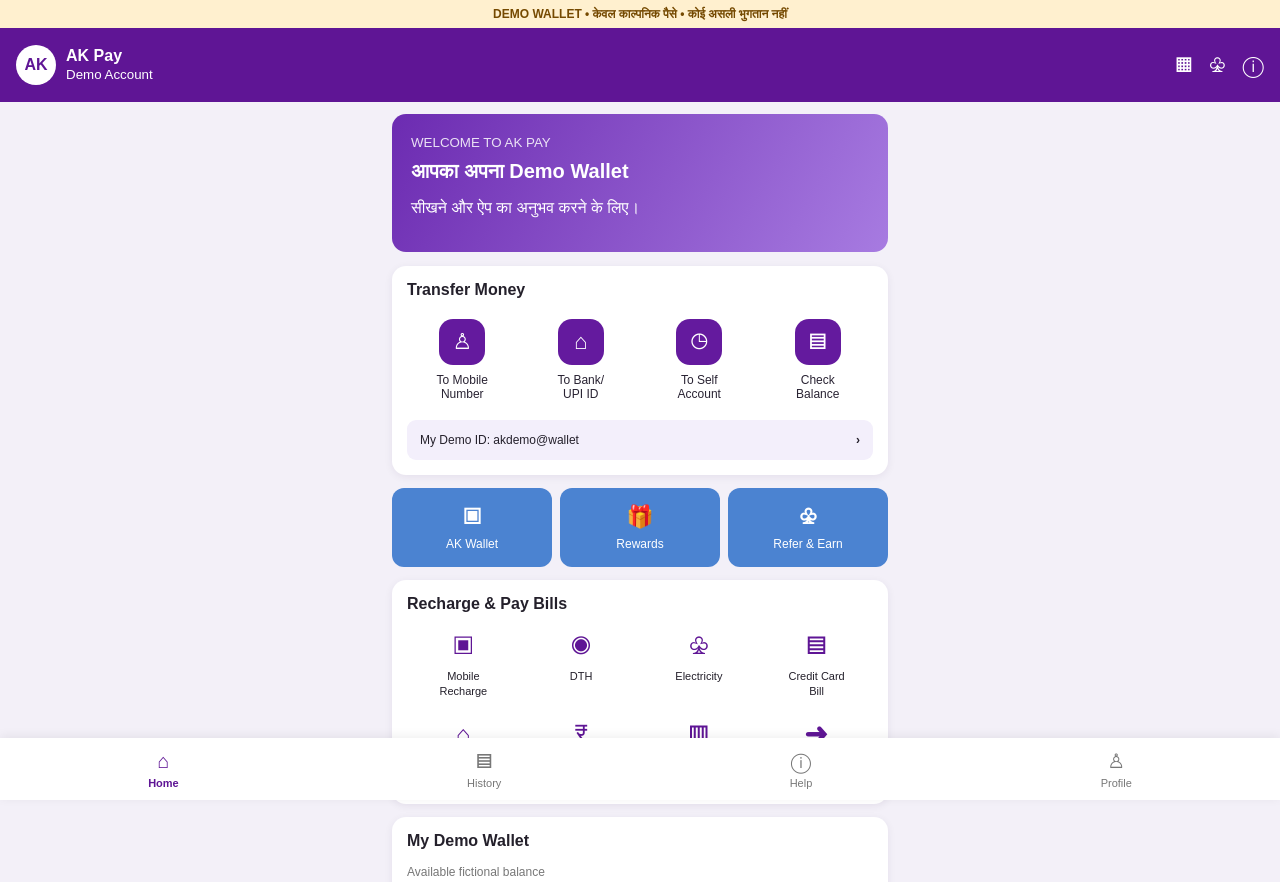
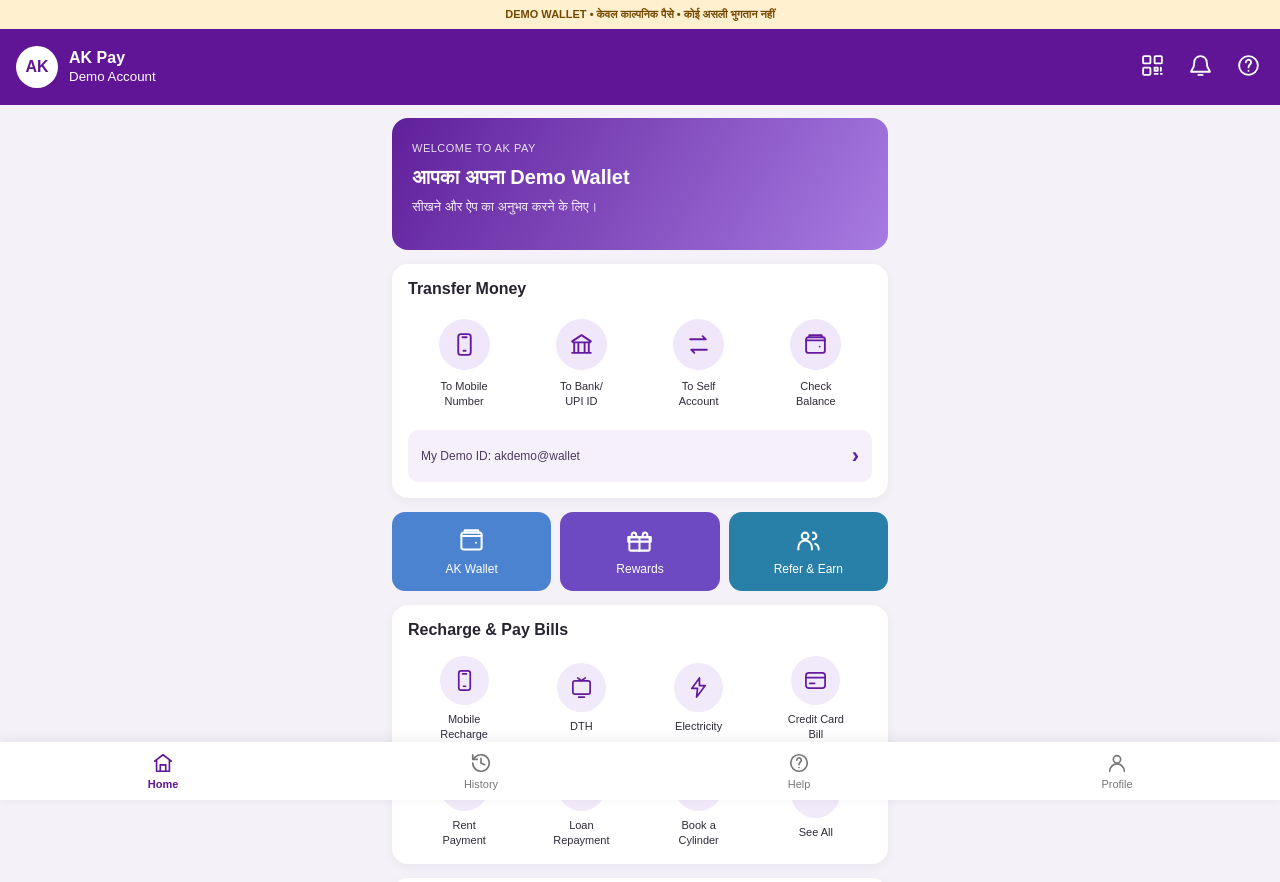
Before and after one commit to rajarajavata49-creator/AK-Pay, a plain HTML site: page index.html in a window 1280 px wide. Shown: the top 882 px of the page. Drawn offline with Linux system fonts and the light colour scheme.

Commit message:
Update index.html

```diff
--- a/index.html
+++ b/index.html
@@ -1,4 +1,3 @@
-
 
 <!DOCTYPE html>
 <html lang="hi">
@@ -9,93 +8,181 @@
 <title>AK Pay - Demo Wallet</title>
 <style>
 *{box-sizing:border-box}
-body{margin:0;background:#f3f0f8;font-family:Arial,sans-serif;color:#24202b}
+body{margin:0;background:#f4f1f8;font-family:Arial,sans-serif;color:#282331}
+button{font-family:inherit;cursor:pointer}
+.demo{background:#fff0cf;color:#754900;text-align:center;padding:8px;font-size:11px;font-weight:700}
 header{background:#5f1595;color:white;padding:17px 16px;display:flex;align-items:center;justify-content:space-between}
-.profile{display:flex;align-items:center;gap:10px}
-.avatar{background:white;color:#5f1595;border-radius:50%;width:40px;height:40px;display:grid;place-items:center;font-weight:bold}
-.header-icons{display:flex;gap:17px;font-size:21px}
-.demo{background:#fff0cf;color:#754900;text-align:center;padding:7px;font-size:12px;font-weight:bold}
-main{max-width:520px;margin:auto;padding:12px 12px 85px}
-.banner{background:linear-gradient(120deg,#6c2bb1,#a77be1);color:white;border-radius:14px;padding:19px;margin-bottom:14px;min-height:125px}
-.banner small{opacity:.85}
-.banner h2{font-size:20px;margin:9px 0}
-.card{background:white;border-radius:14px;padding:15px;margin-bottom:13px;box-shadow:0 2px 8px #26104412}
-.section-title{font-weight:bold;font-size:16px;margin-bottom:15px}
-.actions{display:grid;grid-template-columns:repeat(4,1fr);gap:8px;text-align:center}
-.action{border:0;background:transparent;color:#292333;font-size:12px;cursor:pointer;padding:5px 2px}
-.action-icon{margin:0 auto 8px;background:#641a9e;color:white;width:46px;height:46px;border-radius:14px;display:grid;place-items:center;font-size:22px}
-.upi{background:#f3effb;padding:13px;border-radius:9px;margin-top:14px;font-size:12px;display:flex;justify-content:space-between}
-.tiles{display:grid;grid-template-columns:repeat(3,1fr);gap:8px}
-.tile{background:#4b83d1;color:white;border-radius:12px;padding:16px 5px;text-align:center;font-size:12px}
-.tile b{display:block;font-size:22px;margin-bottom:7px}
-.services{display:grid;grid-template-columns:repeat(4,1fr);gap:17px 5px;text-align:center}
-.service{font-size:11px;line-height:1.4}
-.service span{display:block;font-size:25px;color:#5f1595;margin-bottom:6px}
-.balance{font-size:26px;font-weight:bold;color:#5f1595;margin:8px 0}
+.profile{display:flex;align-items:center;gap:11px}
+.avatar{background:white;color:#5f1595;border-radius:50%;width:42px;height:42px;display:grid;place-items:center;font-weight:bold;font-size:16px}
+.header-icons{display:flex;align-items:center;gap:17px}
+.header-icons button{background:none;border:0;color:white;padding:3px}
+main{max-width:520px;margin:auto;padding:13px 12px 100px}
+.banner{background:linear-gradient(120deg,#60209b,#a77be1);color:white;border-radius:16px;padding:20px;margin-bottom:14px;min-height:132px}
+.banner small{opacity:.85;font-size:11px;letter-spacing:.5px}
+.banner h2{font-size:20px;margin:10px 0}
+.banner p{font-size:13px;margin:0;opacity:.9}
+.card{background:white;border-radius:16px;padding:16px;margin-bottom:14px;box-shadow:0 3px 12px #2610440c}
+.section-title{font-weight:700;font-size:16px;margin-bottom:17px}
+.actions{display:grid;grid-template-columns:repeat(4,1fr);gap:5px;text-align:center}
+.action{border:0;background:transparent;color:#302a38;font-size:11px;line-height:1.4;padding:4px 1px}
+.action-icon{margin:0 auto 9px;background:#f0e7fa;color:#641a9e;width:51px;height:51px;border-radius:50%;display:grid;place-items:center}
+.icon{width:25px;height:25px;stroke:currentColor;fill:none;stroke-width:1.8;stroke-linecap:round;stroke-linejoin:round}
+.action-icon .icon{width:25px;height:25px}
+.upi{background:#f5f0fa;padding:13px;border-radius:10px;margin-top:16px;font-size:12px;display:flex;justify-content:space-between;align-items:center;color:#4e3a60}
+.upi b{font-size:22px;color:#641a9e}
+.tiles{display:grid;grid-template-columns:repeat(3,1fr);gap:9px;margin-bottom:14px}
+.tile{background:#4b83d1;color:white;border:0;border-radius:13px;padding:15px 5px;text-align:center;font-size:12px}
+.tile:nth-child(2){background:#6d4ac1}
+.tile:nth-child(3){background:#287fa7}
+.tile .icon{display:block;margin:0 auto 8px;width:27px;height:27px}
+.services{display:grid;grid-template-columns:repeat(4,1fr);gap:19px 5px;text-align:center}
+.service{border:0;background:transparent;color:#302a38;font-size:11px;line-height:1.4;padding:0 2px}
+.service-icon{width:49px;height:49px;margin:0 auto 7px;border-radius:50%;background:#f1eafa;color:#641a9e;display:grid;place-items:center}
+.service-icon .icon{width:23px;height:23px}
+.balance{font-size:28px;font-weight:bold;color:#5f1595;margin:9px 0}
 .muted{font-size:12px;color:#777}
-.transaction{display:flex;justify-content:space-between;align-items:center;padding:12px 0;border-bottom:1px solid #eee;font-size:13px}
+.transaction{display:flex;justify-content:space-between;align-items:center;padding:13px 0;border-bottom:1px solid #eee;font-size:13px}
 .transaction:last-child{border:0}
-.bottom{position:fixed;bottom:0;left:0;right:0;background:white;box-shadow:0 -2px 10px #0001;display:flex;justify-content:space-around;padding:10px 4px calc(10px + env(safe-area-inset-bottom));z-index:5}
-.bottom button{border:0;background:none;color:#777;font-size:11px}
-.bottom button span{display:block;font-size:20px;margin-bottom:4px}
+.bottom{position:fixed;bottom:0;left:0;right:0;background:white;box-shadow:0 -2px 12px #00000012;display:flex;justify-content:space-around;padding:9px 4px calc(9px + env(safe-area-inset-bottom));z-index:5}
+.bottom button{border:0;background:none;color:#777;font-size:11px;min-width:55px}
+.bottom button span{display:grid;place-items:center;margin-bottom:4px}
+.bottom button .icon{width:22px;height:22px}
 .bottom button.active{color:#5f1595;font-weight:bold}
-button{cursor:pointer}
 .modal{display:none;position:fixed;inset:0;background:#0008;z-index:10;align-items:center;justify-content:center;padding:18px}
-.modal-box{background:white;border-radius:16px;padding:20px;width:100%;max-width:380px}
-.modal-box h3{margin-top:0}
-.modal-box input{width:100%;padding:12px;margin:8px 0;border:1px solid #ccc;border-radius:9px;font-size:16px}
-.primary{background:#641a9e;color:white;border:0;border-radius:9px;padding:12px;width:100%;margin-top:9px;font-size:15px}
-.secondary{background:#eee;color:#333;border:0;border-radius:9px;padding:11px;width:100%;margin-top:8px}
+.modal-box{background:white;border-radius:18px;padding:21px;width:100%;max-width:380px}
+.modal-box h3{margin-top:0;color:#3b244c}
+.modal-box input{width:100%;padding:13px;margin:8px 0;border:1px solid #ddd;border-radius:10px;font-size:16px}
+.primary{background:#641a9e;color:white;border:0;border-radius:10px;padding:13px;width:100%;margin-top:9px;font-size:15px;font-weight:bold}
+.secondary{background:#eee;color:#333;border:0;border-radius:10px;padding:12px;width:100%;margin-top:8px}
 .note{font-size:11px;color:#777;line-height:1.5}
 </style>
 </head>
 <body>
+
+<svg xmlns="http://www.w3.org/2000/svg" style="display:none">
+<symbol id="i-qr" viewBox="0 0 24 24">
+<rect x="3" y="3" width="7" height="7" rx="1"/><rect x="14" y="3" width="7" height="7" rx="1"/><rect x="3" y="14" width="7" height="7" rx="1"/><path d="M14 14h3v3h-3zM20 14v3M14 20h3M20 20h1"/>
+</symbol>
+<symbol id="i-bell" viewBox="0 0 24 24">
+<path d="M18 9a6 6 0 0 0-12 0c0 7-3 7-3 9h18c0-2-3-2-3-9M10 21h4"/>
+</symbol>
+<symbol id="i-help" viewBox="0 0 24 24">
+<circle cx="12" cy="12" r="9"/><path d="M9.5 9a2.5 2.5 0 1 1 4.2 1.8c-1.2 1.1-1.7 1.4-1.7 3M12 17h.01"/>
+</symbol>
+<symbol id="i-mobile" viewBox="0 0 24 24">
+<rect x="6" y="2" width="12" height="20" rx="2.5"/><path d="M10 5h4M11 18h2"/>
+</symbol>
+<symbol id="i-bank" viewBox="0 0 24 24">
+<path d="m3 9 9-6 9 6M4 10h16M5 10v9M9 10v9M15 10v9M19 10v9M3 20h18"/>
+</symbol>
+<symbol id="i-transfer" viewBox="0 0 24 24">
+<path d="M4 7h15l-3-3M20 17H5l3 3"/>
+</symbol>
+<symbol id="i-wallet" viewBox="0 0 24 24">
+<rect x="3" y="5" width="18" height="15" rx="2"/><path d="M3 8h18M16 14h.01M6 5V3h12v2"/>
+</symbol>
+<symbol id="i-gift" viewBox="0 0 24 24">
+<rect x="3" y="9" width="18" height="12" rx="1"/><path d="M2 9h20v4H2zM12 9v12M12 9H7a2 2 0 1 1 2-2c0 2 3 2 3 2ZM12 9h5a2 2 0 1 0-2-2c0 2-3 2-3 2Z"/>
+</symbol>
+<symbol id="i-users" viewBox="0 0 24 24">
+<circle cx="9" cy="8" r="3"/><path d="M3 20v-2a6 6 0 0 1 12 0v2M16 5a3 3 0 0 1 0 6M18 15a5 5 0 0 1 3 5"/>
+</symbol>
+<symbol id="i-electric" viewBox="0 0 24 24">
+<path d="M13 2 5 13h6l-1 9 9-12h-6z"/>
+</symbol>
+<symbol id="i-tv" viewBox="0 0 24 24">
+<rect x="3" y="5" width="18" height="14" rx="2"/><path d="m8 2 4 3 4-3M9 22h6"/>
+</symbol>
+<symbol id="i-card" viewBox="0 0 24 24">
+<rect x="2" y="4" width="20" height="16" rx="3"/><path d="M2 9h20M6 15h5"/>
+</symbol>
+<symbol id="i-home" viewBox="0 0 24 24">
+<path d="m3 10 9-7 9 7M5 9v12h14V9M9 21v-7h6v7"/>
+</symbol>
+<symbol id="i-rent" viewBox="0 0 24 24">
+<path d="m3 10 9-7 9 7M5 9v12h14V9M9 21v-7h6v7"/>
+</symbol>
+<symbol id="i-loan" viewBox="0 0 24 24">
+<circle cx="12" cy="12" r="9"/><path d="M15 8H9l-1 4h6l-1 4H7M12 5v14"/>
+</symbol>
+<symbol id="i-cylinder" viewBox="0 0 24 24">
+<rect x="6" y="5" width="12" height="17" rx="4"/><path d="M9 5V3h6v2M10 9h4M9 14h6"/>
+</symbol>
+<symbol id="i-more" viewBox="0 0 24 24">
+<circle cx="5" cy="12" r="1"/><circle cx="12" cy="12" r="1"/><circle cx="19" cy="12" r="1"/>
+</symbol>
+<symbol id="i-history" viewBox="0 0 24 24">
+<path d="M3 12a9 9 0 1 0 3-6.7L3 8M3 3v5h5M12 7v5l4 2"/>
+</symbol>
+<symbol id="i-user" viewBox="0 0 24 24">
+<circle cx="12" cy="8" r="4"/><path d="M4 21a8 8 0 0 1 16 0"/>
+</symbol>
+</svg>
+
 <div class="demo">DEMO WALLET • केवल काल्पनिक पैसे • कोई असली भुगतान नहीं</div>
+
 <header>
 <div class="profile">
 <div class="avatar">AK</div>
 <div><b>AK Pay</b><br><small>Demo Account</small></div>
 </div>
 <div class="header-icons">
-    <span onclick="showMessage('यह केवल डेमो QR स्क्रीन है।')">▦</span>
-    <span onclick="showMessage('अभी कोई नई सूचना नहीं है।')">♧</span>
-    <span onclick="showMessage('AK Pay Demo Help')">ⓘ</span>
+<button onclick="showMessage('यह केवल डेमो QR स्क्रीन है।')" aria-label="QR"><svg class="icon"><use href="#i-qr"/></svg></button>
+<button onclick="showMessage('अभी कोई नई सूचना नहीं है।')" aria-label="Notifications"><svg class="icon"><use href="#i-bell"/></svg></button>
+<button onclick="showMessage('AK Pay Demo Help')" aria-label="Help"><svg class="icon"><use href="#i-help"/></svg></button>
 </div>
 </header>
+
 <main>
 <section class="banner">
 <small>WELCOME TO AK PAY</small>
 <h2>आपका अपना Demo Wallet</h2>
 <p>सीखने और ऐप का अनुभव करने के लिए।</p>
 </section>
+
 <section class="card">
 <div class="section-title">Transfer Money</div>
 <div class="actions">
-      <button class="action" onclick="openModal('send')"><div class="action-icon">♙</div>To Mobile<br>Number</button>
-      <button class="action" onclick="openModal('send')"><div class="action-icon">⌂</div>To Bank/<br>UPI ID</button>
-      <button class="action" onclick="openModal('self')"><div class="action-icon">◷</div>To Self<br>Account</button>
-      <button class="action" onclick="showMessage('डेमो बैलेंस: ₹'+balance.toLocaleString('en-IN'))"><div class="action-icon">▤</div>Check<br>Balance</button>
+<button class="action" onclick="openModal('send')">
+<div class="action-icon"><svg class="icon"><use href="#i-mobile"/></svg></div>
+To Mobile<br>Number
+</button>
+<button class="action" onclick="openModal('send')">
+<div class="action-icon"><svg class="icon"><use href="#i-bank"/></svg></div>
+To Bank/<br>UPI ID
+</button>
+<button class="action" onclick="openModal('self')">
+<div class="action-icon"><svg class="icon"><use href="#i-transfer"/></svg></div>
+To Self<br>Account
+</button>
+<button class="action" onclick="showMessage('डेमो बैलेंस: ₹'+balance.toLocaleString('en-IN'))">
+<div class="action-icon"><svg class="icon"><use href="#i-wallet"/></svg></div>
+Check<br>Balance
+</button>
 </div>
 <div class="upi"><span>My Demo ID: akdemo@wallet</span><b>›</b></div>
 </section>
+
 <div class="tiles">
-    <div class="tile" onclick="openModal('add')"><b>▣</b>AK Wallet</div>
-    <div class="tile" onclick="showMessage('डेमो रिवॉर्ड अभी उपलब्ध नहीं है।')"><b>🎁</b>Rewards</div>
-    <div class="tile" onclick="showMessage('यह डेमो फीचर है।')"><b>♧</b>Refer & Earn</div>
+<button class="tile" onclick="openModal('add')"><svg class="icon"><use href="#i-wallet"/></svg>AK Wallet</button>
+<button class="tile" onclick="showMessage('डेमो रिवॉर्ड अभी उपलब्ध नहीं है।')"><svg class="icon"><use href="#i-gift"/></svg>Rewards</button>
+<button class="tile" onclick="showMessage('यह डेमो फीचर है।')"><svg class="icon"><use href="#i-users"/></svg>Refer & Earn</button>
 </div>
-  <section class="card" style="margin-top:13px">
+
+<section class="card">
 <div class="section-title">Recharge & Pay Bills</div>
 <div class="services">
-      <div class="service" onclick="showMessage('मोबाइल रिचार्ज केवल डेमो है।')"><span>▣</span>Mobile<br>Recharge</div>
-      <div class="service" onclick="showMessage('DTH सेवा डेमो है।')"><span>◉</span>DTH</div>
-      <div class="service" onclick="showMessage('बिजली बिल भुगतान उपलब्ध नहीं है।')"><span>♧</span>Electricity</div>
-      <div class="service" onclick="showMessage('यह डेमो विकल्प है।')"><span>▤</span>Credit Card<br>Bill</div>
-      <div class="service" onclick="showMessage('यह डेमो विकल्प है।')"><span>⌂</span>Rent<br>Payment</div>
-      <div class="service" onclick="showMessage('यह डेमो विकल्प है।')"><span>₹</span>Loan<br>Repayment</div>
-      <div class="service" onclick="showMessage('यह डेमो विकल्प है।')"><span>▥</span>Book a<br>Cylinder</div>
-      <div class="service" onclick="showMessage('और डेमो सेवाएँ जल्द आएँगी।')"><span>➜</span>See All</div>
+<button class="service" onclick="showMessage('मोबाइल रिचार्ज केवल डेमो है।')"><span class="service-icon"><svg class="icon"><use href="#i-mobile"/></svg></span>Mobile<br>Recharge</button>
+<button class="service" onclick="showMessage('DTH सेवा डेमो है।')"><span class="service-icon"><svg class="icon"><use href="#i-tv"/></svg></span>DTH</button>
+<button class="service" onclick="showMessage('बिजली बिल भुगतान उपलब्ध नहीं है।')"><span class="service-icon"><svg class="icon"><use href="#i-electric"/></svg></span>Electricity</button>
+<button class="service" onclick="showMessage('यह डेमो विकल्प है।')"><span class="service-icon"><svg class="icon"><use href="#i-card"/></svg></span>Credit Card<br>Bill</button>
+<button class="service" onclick="showMessage('यह डेमो विकल्प है।')"><span class="service-icon"><svg class="icon"><use href="#i-rent"/></svg></span>Rent<br>Payment</button>
+<button class="service" onclick="showMessage('यह डेमो विकल्प है।')"><span class="service-icon"><svg class="icon"><use href="#i-loan"/></svg></span>Loan<br>Repayment</button>
+<button class="service" onclick="showMessage('यह डेमो विकल्प है।')"><span class="service-icon"><svg class="icon"><use href="#i-cylinder"/></svg></span>Book a<br>Cylinder</button>
+<button class="service" onclick="showMessage('और डेमो सेवाएँ जल्द आएँगी।')"><span class="service-icon"><svg class="icon"><use href="#i-more"/></svg></span>See All</button>
 </div>
 </section>
+
 <section class="card">
 <div class="section-title">My Demo Wallet</div>
 <div class="muted">Available fictional balance</div>
@@ -103,17 +190,20 @@ button{cursor:pointer}
 <button class="primary" onclick="openModal('add')">+ Add Demo Money</button>
 <p class="note">यह बैलेंस केवल इस डेमो ऐप में है। इसका कोई वास्तविक मौद्रिक मूल्य नहीं है।</p>
 </section>
+
 <section class="card">
 <div class="section-title">Recent Transactions</div>
 <div id="transactions"><div class="muted">अभी कोई ट्रांजैक्शन नहीं है।</div></div>
 </section>
 </main>
+
 <nav class="bottom">
-  <button class="active" onclick="showMessage('आप Home स्क्रीन पर हैं।')"><span>⌂</span>Home</button>
-  <button onclick="showTransactions()"><span>▤</span>History</button>
-  <button onclick="showMessage('AK Pay Demo Help')"><span>ⓘ</span>Help</button>
-  <button onclick="showMessage('Profile: Demo User')"><span>♙</span>Profile</button>
+<button class="active" onclick="showMessage('आप Home स्क्रीन पर हैं।')"><span><svg class="icon"><use href="#i-home"/></svg></span>Home</button>
+<button onclick="showTransactions()"><span><svg class="icon"><use href="#i-history"/></svg></span>History</button>
+<button onclick="showMessage('AK Pay Demo Help')"><span><svg class="icon"><use href="#i-help"/></svg></span>Help</button>
+<button onclick="showMessage('Profile: Demo User')"><span><svg class="icon"><use href="#i-user"/></svg></span>Profile</button>
 </nav>
+
 <div class="modal" id="modal">
 <div class="modal-box">
 <h3 id="modalTitle">Demo Wallet</h3>
@@ -124,6 +214,7 @@ button{cursor:pointer}
 <button class="secondary" onclick="closeModal()">Cancel</button>
 </div>
 </div>
+
 <script>
 let balance=50000;
 let transactions=[];
@@ -132,6 +223,7 @@ let currentAction="add";
 function updateBalance(){
  document.getElementById("balance").textContent="₹"+balance.toLocaleString("en-IN");
 }
+
 function openModal(action){
  currentAction=action;
  document.getElementById("amount").value="";
@@ -140,47 +232,73 @@ function openModal(action){
  document.getElementById("modalTitle").textContent=action==="add"?"Add Demo Money":action==="send"?"Send Demo Money":"Self Transfer Demo";
  document.getElementById("modal").style.display="flex";
 }
+
 function closeModal(){
  document.getElementById("modal").style.display="none";
 }
+
 function confirmAction(){
  const amount=Number(document.getElementById("amount").value);
  const receiver=document.getElementById("receiver").value.trim();
- if(!Number.isFinite(amount)||amount<=0){alert("कृपया सही राशि लिखें।");return;}
+
+ if(!Number.isFinite(amount)||amount<=0){
+  alert("कृपया सही राशि लिखें।");
+  return;
+ }
+
  if(currentAction==="add"){
   balance+=amount;
   addTransaction("Demo Money Added",amount,"in");
  }else{
-  if(amount>balance){alert("डेमो वॉलेट में पर्याप्त बैलेंस नहीं है।");return;}
+  if(amount>balance){
+   alert("डेमो वॉलेट में पर्याप्त बैलेंस नहीं है।");
+   return;
+  }
   balance-=amount;
   addTransaction(currentAction==="send"?"Demo sent to "+(receiver||"Demo User"):"Self Transfer Demo",amount,"out");
  }
+
  updateBalance();
  closeModal();
 }
+
 function addTransaction(title,amount,type){
  transactions.unshift({title,amount,type});
  renderTransactions();
 }
+
 function renderTransactions(){
  const box=document.getElementById("transactions");
  box.innerHTML="";
+
  transactions.forEach(t=>{
   const row=document.createElement("div");
   row.className="transaction";
+
   const name=document.createElement("span");
   name.textContent=t.title;
+
   const value=document.createElement("b");
   value.textContent=(t.type==="in"?"+":"-")+"₹"+t.amount.toLocaleString("en-IN");
   value.style.color=t.type==="in"?"green":"#b3261e";
+
   row.append(name,value);
   box.appendChild(row);
  });
+
+ if(transactions.length===0){
+  box.innerHTML='<div class="muted">अभी कोई ट्रांजैक्शन नहीं है।</div>';
  }
+}
+
 function showTransactions(){
  document.getElementById("transactions").scrollIntoView({behavior:"smooth"});
 }
-function showMessage(message){alert(message);}
+
+function showMessage(message){
+ alert(message);
+}
+
 updateBalance();
 </script>
 </body>
```
Lines whose indentation alone changed are shown as unchanged.
